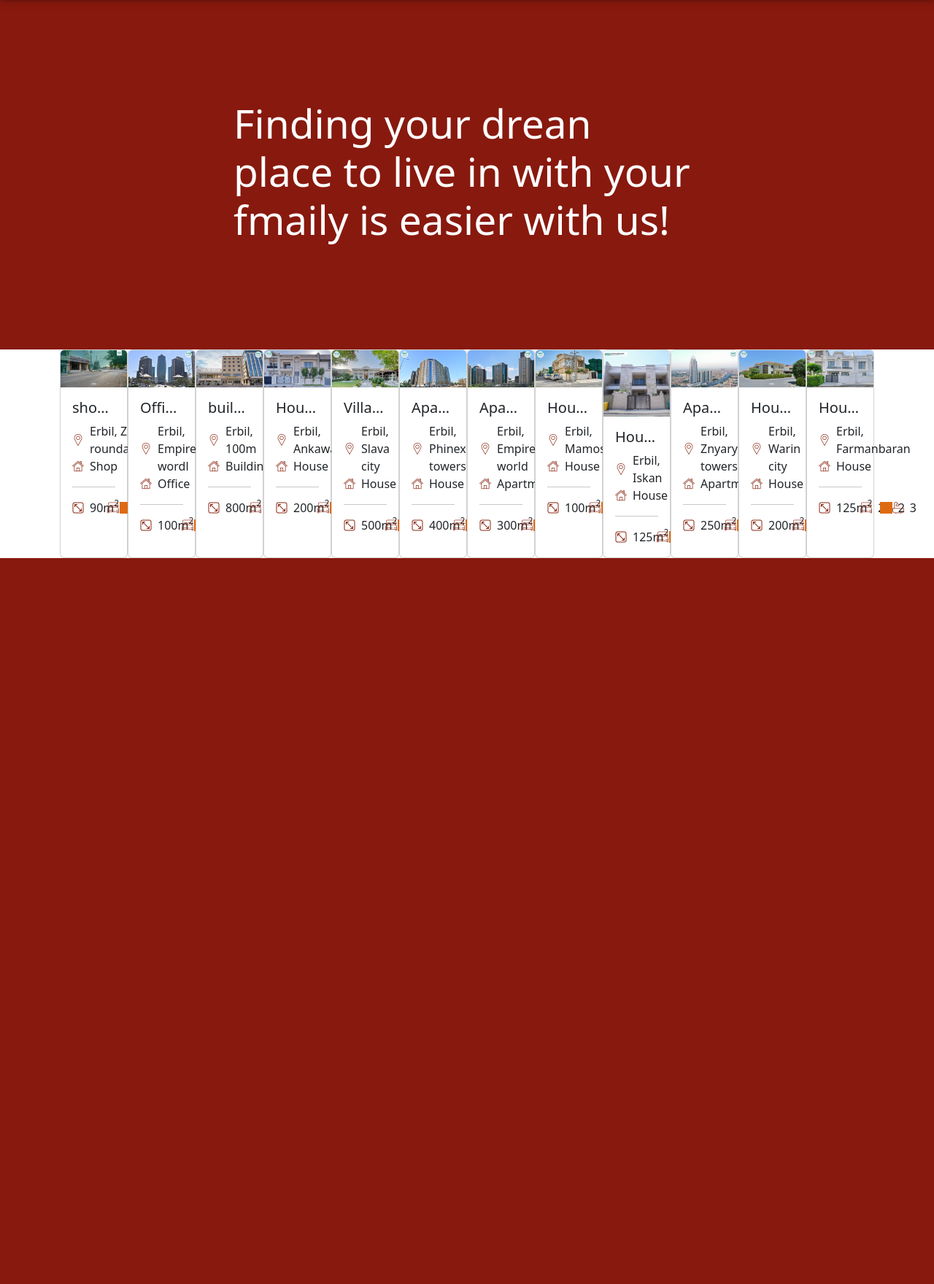
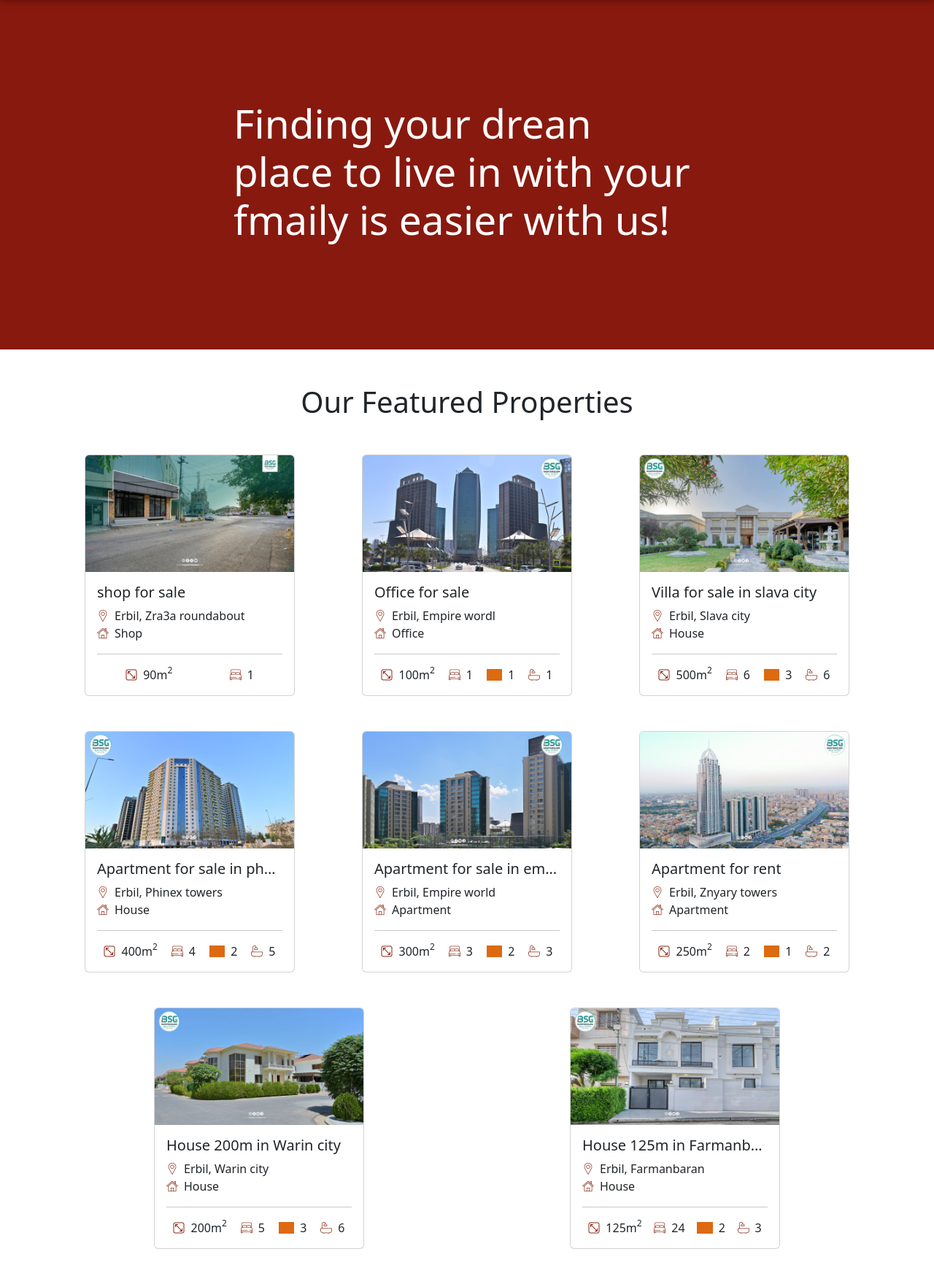
Before and after one commit to aliii010/real_estate, a Django app: page / in a window 1280 px wide. Shown: the part 126-1886 px from the top of the page at 73% size. Before the commit the page ends 891 px from the top, so only its background shows below. Run offline with Django 4.2, Linux system fonts and the light colour scheme; data comes from the database, SQL or seed files in the repository; both versions use the stored data as it was after the commit; grey boxes are pictures that could not be loaded.

Commit message:
responsive cards

```diff
--- a/haji_salam/models.py
+++ b/haji_salam/models.py
@@ -1,4 +1,5 @@
 from django.db import models
+from django.utils import timezone
 
 # Create your models here.
 
@@ -28,18 +29,19 @@ class Property(models.Model):
   ]
 
   title = models.CharField(max_length=255)
-  date = models.DateField()
+  date = models.DateTimeField(default=timezone.now)
   city = models.ForeignKey(City, on_delete=models.SET_NULL, null=True, blank=True)
   neighborhood_or_project = models.CharField(max_length=35, null=True)
   price = models.IntegerField(null=True)
   Purpose = models.CharField(max_length=10, choices=PURPOSES, default="Sale")
   type = models.CharField(max_length=35, choices=TYPES, default="House")
   area = models.IntegerField(null=True)
-  bedrooms = models.IntegerField(null=True)
-  reception_rooms = models.IntegerField(null=True)
-  bathrooms = models.IntegerField(null=True)
+  bedrooms = models.IntegerField(null=True, blank=True)
+  reception_rooms = models.IntegerField(null=True, blank=True)
+  bathrooms = models.IntegerField(null=True, blank=True)
   furnishing = models.BooleanField(default=False)
   garden = models.BooleanField(default=False)
+  featured = models.BooleanField(default=False)
   main_image = models.ImageField(upload_to="images", null=True)
 
 
--- a/haji_salam/static/haji_salam/css/home.css
+++ b/haji_salam/static/haji_salam/css/home.css
@@ -2,3 +2,11 @@
   height: 16px;
   filter: invert(18%) sepia(24%) saturate(6553%) hue-rotate(353deg) brightness(88%) contrast(96%);
 }
+
+.card-img-top {
+  height: 160px;
+}
+
+.card-container {
+  width: 90%;
+}
--- a/haji_salam/templates/haji_salam/home.html
+++ b/haji_salam/templates/haji_salam/home.html
@@ -8,33 +8,18 @@
 
 
 {% block content %}
-  <div class="container d-flex justify-content-center ">
-    {% for p in latest_properties %}
-      <div class="card" style="width: 18rem;">
-        <img src="{{ p.main_image.url }}" class="card-img-top" alt="...">
-        <div class="card-body">
-          <h5 class="card-title text-truncate">{{ p.title }}</h5>
-          <div class="📍">
-            <div class="address d-flex align-items-center" style="margin: 0;"><img src="{% static 'haji_salam/icons/location.png' %}" alt="" class="img-fluid icon me-2">{{ p.city|capfirst }}, {{ p.neighborhood_or_project|capfirst }}</div>
-            <div class="d-flex align-items-center mb-1"><img src="{% static 'haji_salam/icons/home.png' %}" alt="" class="icon me-2">{{ p.type }}</div>
-          </div>
-          <hr>
-          <div class="📝 d-flex justify-content-between">
-            <div class="d-flex align-items-center justify-content-between">
-              <img src="{% static 'haji_salam/icons/area.png' %}" alt="" class="img-fluid icon me-2" style="">{{ p.area }}m<sup>2</sup>
-            </div>
-            <div class="d-flex align-items-center">
-              <img src="{% static 'haji_salam/icons/bedroom.png' %}" alt="" class="img-fluid icon me-2" style=""> {{ p.bedrooms }}
-            </div>
-            <div class="d-flex align-items-center">
-              <img src="{% static 'haji_salam/icons/couch.png' %}" alt="" class="img-fluid icon me-2" style=""> {{ p.reception_rooms }}
-            </div>
-            <div class="d-flex align-items-center">
-              <img src="{% static 'haji_salam/icons/bathroom.png' %}" alt="" class="img-fluid icon me-2" style=""> {{ p.bathrooms }}
-            </div>
-          </div>
-        </div>
+  <div class="container pt-5 pb-5 card-container">
+    <div class="row">
+      <div class="col">
+        <h1 class="text-center mb-5">Our Featured Properties</h1>
       </div>
-    {% endfor %}
+    </div>
+    <div class="row gy-5">
+      {% for p in latest_properties %}
+      {% if p.featured %}
+        {% include 'haji_salam/includes/property-card.html' %}
+      {% endif %}
+      {% endfor %}
+    </div>
   </div>
 {% endblock content %}
--- /dev/null
+++ b/haji_salam/templates/haji_salam/includes/property-card.html
@@ -0,0 +1,40 @@
+{% load static %}
+
+<div class="col d-flex justify-content-center">
+  <div class="card" style="width: 18rem;">
+    <img src="{{ p.main_image.url }}" class="card-img-top object-fit-cover  " alt="...">
+    <div class="card-body">
+      <h5 class="card-title text-truncate">{{ p.title }}</h5>
+      <div class="📍">
+        <div class="address d-flex align-items-center" style="margin: 0;"><img src="{% static 'haji_salam/icons/location.png' %}" alt="" class="img-fluid icon me-2">{{ p.city|capfirst }}, {{ p.neighborhood_or_project|capfirst }}</div>
+        <div class="d-flex align-items-center mb-1"><img src="{% static 'haji_salam/icons/home.png' %}" alt="" class="icon me-2">{{ p.type }}</div>
+      </div>
+      <hr>
+      <div class="📝 d-flex justify-content-around">
+
+        <div class="d-flex align-items-center">
+          <img src="{% static 'haji_salam/icons/area.png' %}" alt="" class="img-fluid icon me-2" style="">{{ p.area }}m<sup>2</sup>
+        </div>
+
+        {% if p.bedrooms %}
+          <div class="d-flex align-items-center">
+            <img src="{% static 'haji_salam/icons/bedroom.png' %}" alt="" class="img-fluid icon me-2" style=""> {{ p.bedrooms }}
+          </div>
+        {% endif %}
+
+        {% if p.reception_rooms %}
+          <div class="d-flex align-items-center">
+            <img src="{% static 'haji_salam/icons/couch.png' %}" alt="" class="img-fluid icon me-2" style=""> {{ p.reception_rooms }}
+          </div>
+        {% endif %}
+
+        {% if p.bathrooms %}
+          <div class="d-flex align-items-center">
+            <img src="{% static 'haji_salam/icons/bathroom.png' %}" alt="" class="img-fluid icon me-2" style=""> {{ p.bathrooms }}
+          </div>
+        {% endif %}
+
+      </div>
+    </div>
+  </div>
+</div>
--- a/static/base.css
+++ b/static/base.css
@@ -30,7 +30,6 @@
 #gg {
   margin-top: 125px;
   height: 60vh;
-  width: 100vw;
   background-color: #88190E;
   color: white;
 }
```
Also changed, not shown: db.sqlite3, file_uploads/images/347434180_241094422007307_7691037240236512849_n_1.jpg (added), file_uploads/images/3ankawa11.jpg (added), file_uploads/images/business_tower_dsc_5231.jpg (added), file_uploads/images/haweaz.jpg (added), file_uploads/images/slava_01_8aWfJBv.jpg (added), haji_salam/migrations/0017_alter_property_bathrooms_alter_property_bedrooms_and_more.py (added), haji_salam/migrations/0018_alter_property_date.py (added), haji_salam/migrations/0019_alter_property_date.py (added), haji_salam/migrations/0020_property_featured_alter_property_date.py (added).
